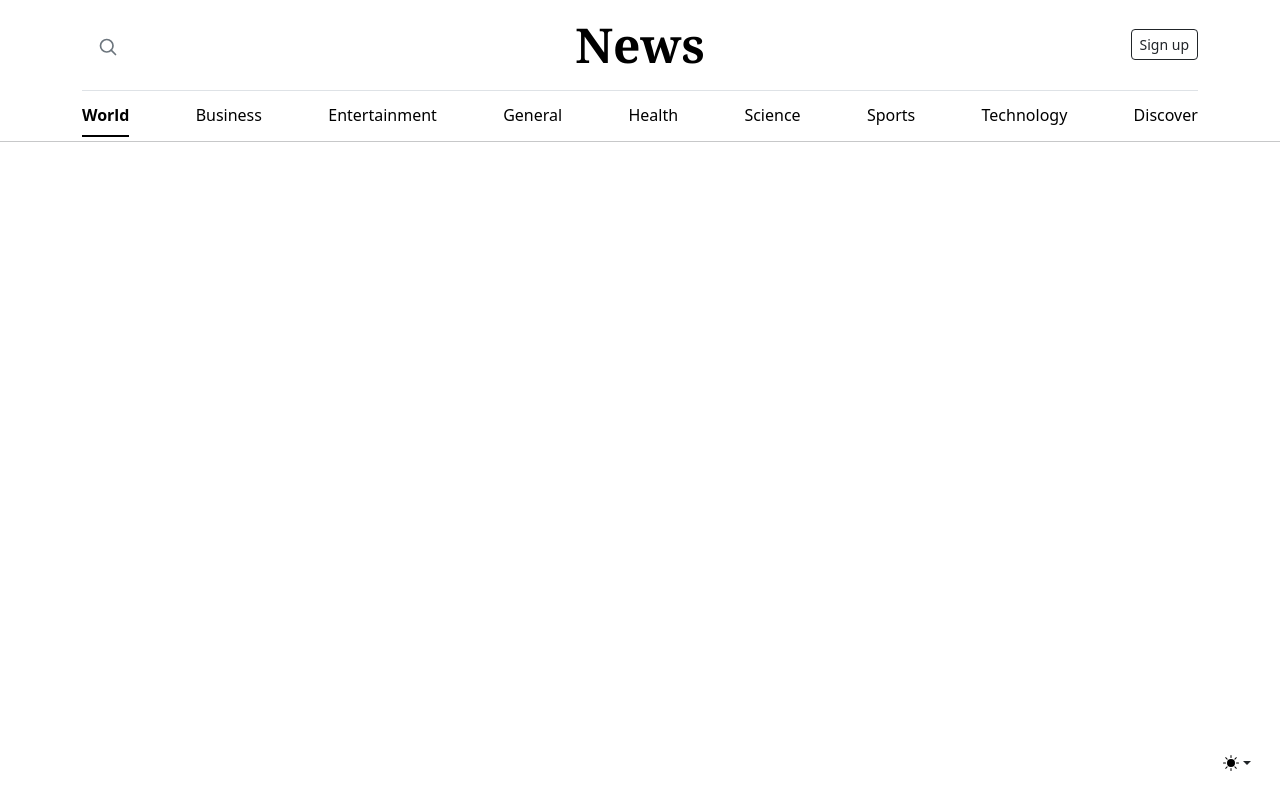
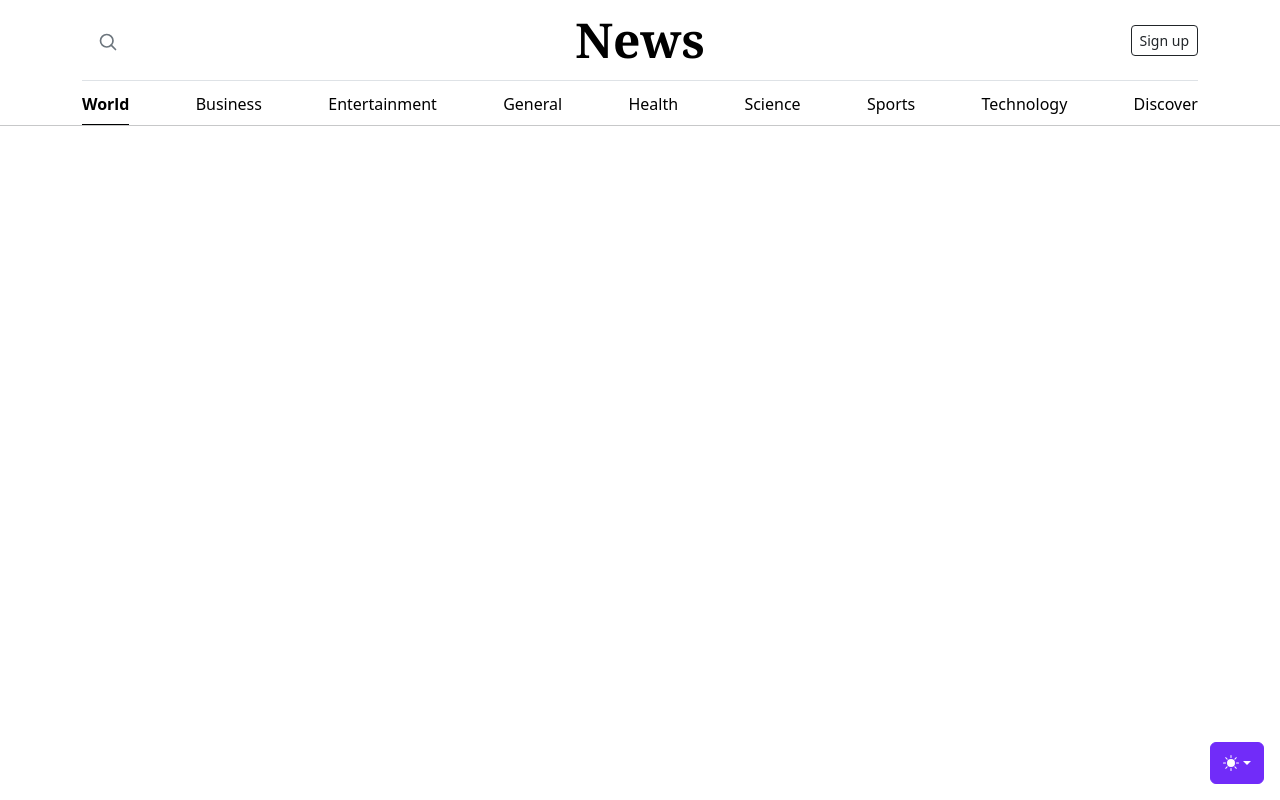
Before and after one commit to srky420/capstone-django, a Django app: template news/templates/news/layout.html in a window 1280 px wide. Run offline with Django 4.2, Linux system fonts and the light colour scheme; the template is opened without the code that fills it, so the values that code supplies are empty.

Commit message:
Add style optimizations

```diff
--- a/news/static/news/styles.css
+++ b/news/static/news/styles.css
@@ -1,7 +1,7 @@
 .blog-header-logo {
     font-family: "Playfair Display", Georgia, "Times New Roman", serif/*rtl:Amiri, Georgia, "Times New Roman", serif*/;
     font-weight: bold;
-    font-size: 3rem;
+    font-size: 3rem !important;
 }
 
 .blog-header-logo:hover {
@@ -74,3 +74,78 @@ h1, h2, h3, h4, h5, h6 {
         height: 200px;
     }
 }
+
+
+.bd-placeholder-img {
+    font-size: 1.125rem;
+    text-anchor: middle;
+    -webkit-user-select: none;
+    -moz-user-select: none;
+    user-select: none;
+}
+
+@media (min-width: 768px) {
+
+    .bd-placeholder-img-lg {
+        font-size: 3.5rem;
+    }
+}
+
+.b-example-divider {
+    width: 100%;
+    height: 3rem;
+    background-color: rgba(0, 0, 0, .1);
+    border: solid rgba(0, 0, 0, .15);
+    border-width: 1px 0;
+    box-shadow: inset 0 .5em 1.5em rgba(0, 0, 0, .1), inset 0 .125em .5em rgba(0, 0, 0, .15);
+}
+
+.b-example-vr {
+    flex-shrink: 0;
+    width: 1.5rem;
+    height: 100vh;
+}
+
+.bi {
+    vertical-align: -.125em;
+    fill: currentColor;
+}
+
+.nav-scroller {
+    position: relative;
+    z-index: 2;
+    height: 2.75rem;
+    overflow-y: hidden;
+}
+
+.nav-scroller .nav {
+    display: flex;
+    flex-wrap: nowrap;
+    padding-bottom: 1rem;
+    margin-top: -1px;
+    overflow-x: auto;
+    text-align: center;
+    white-space: nowrap;
+    -webkit-overflow-scrolling: touch;
+}
+
+.btn-bd-primary {
+    --bd-violet-bg: #712cf9;
+    --bd-violet-rgb: 112.520718, 44.062154, 249.437846;
+
+    --bs-btn-font-weight: 600;
+    --bs-btn-color: var(--bs-white);
+    --bs-btn-bg: var(--bd-violet-bg);
+    --bs-btn-border-color: var(--bd-violet-bg);
+    --bs-btn-hover-color: var(--bs-white);
+    --bs-btn-hover-bg: #6528e0;
+    --bs-btn-hover-border-color: #6528e0;
+    --bs-btn-focus-shadow-rgb: var(--bd-violet-rgb);
+    --bs-btn-active-color: var(--bs-btn-hover-color);
+    --bs-btn-active-bg: #5a23c8;
+    --bs-btn-active-border-color: #5a23c8;
+}
+
+.bd-mode-toggle {
+    z-index: 1500;
+}
--- a/news/templates/news/navbar.html
+++ b/news/templates/news/navbar.html
@@ -7,7 +7,7 @@
                 </a>
             </div>
             <div class="col-4 text-center">
-                <a class="blog-header-logo text-body-emphasis text-decoration-none h1" href="#">News</a>
+                <a class="blog-header-logo text-body-emphasis text-decoration-none" href="#">News</a>
             </div>
             <div class="col-4 d-flex justify-content-end align-items-center">
                 <a class="btn btn-sm btn-outline-dark" href="#">Sign up</a>
```
